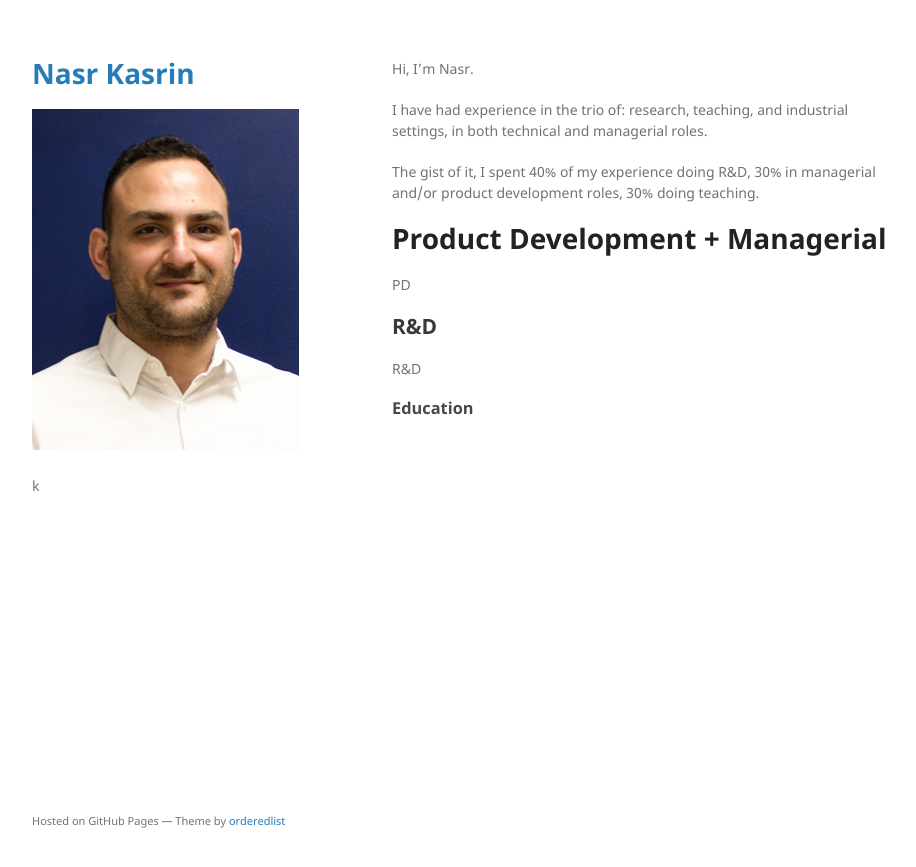
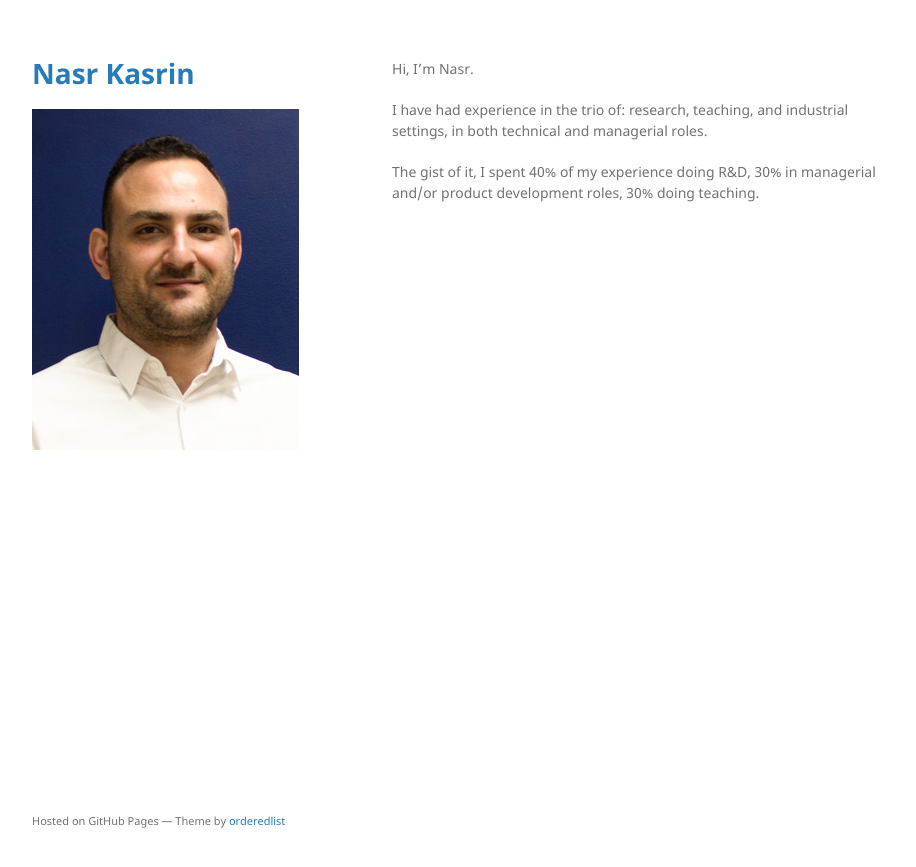
Before and after one commit to nskss/nskss.github.io, a Jekyll site: the page built from index.md, in a window 1280 px wide. Shown: the top 867 px of the page, without its empty margins (178-1094 px from the left). Built offline with Jekyll 4.4.1, drawn with Linux system fonts in a browser that asks for light colours; the repository's description, which GitHub fills in, is left out.

```diff
--- a/_layouts/default.html
+++ b/_layouts/default.html
@@ -40,7 +40,7 @@
         </ul>
         {% endif %}
  -->
-	k</header>
+	</header>
       <section>
 
       {{ content }}
--- a/index.md
+++ b/index.md
@@ -8,11 +8,13 @@ I have had experience in the trio of: research, teaching, and industrial setting
 
 The gist of it, I spent 40% of my experience doing R&D, 30% in managerial and/or product development roles, 30% doing teaching.
 
+<!--
 # Product Development + Managerial
 
 PD
 
-## R&D
+# R&D
 
 R&D
-### Education
+# Education
+ -->
```
